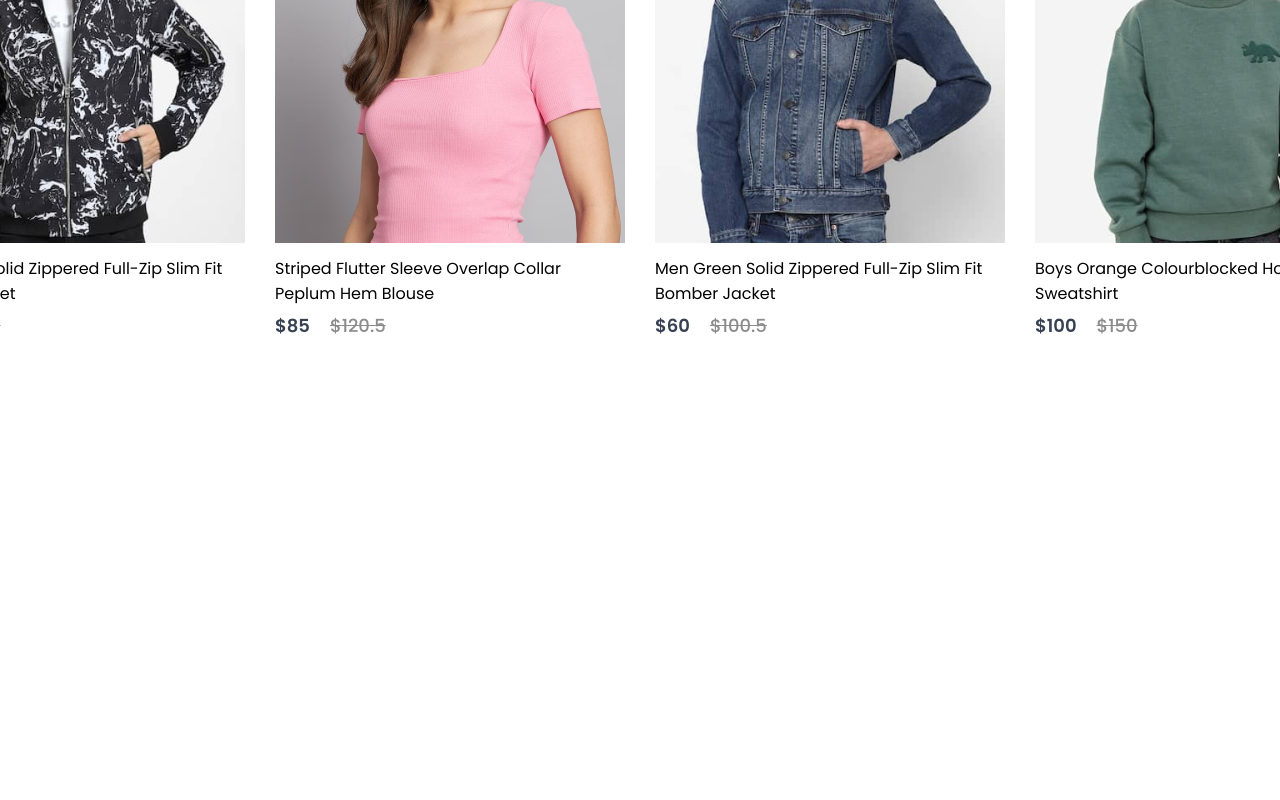
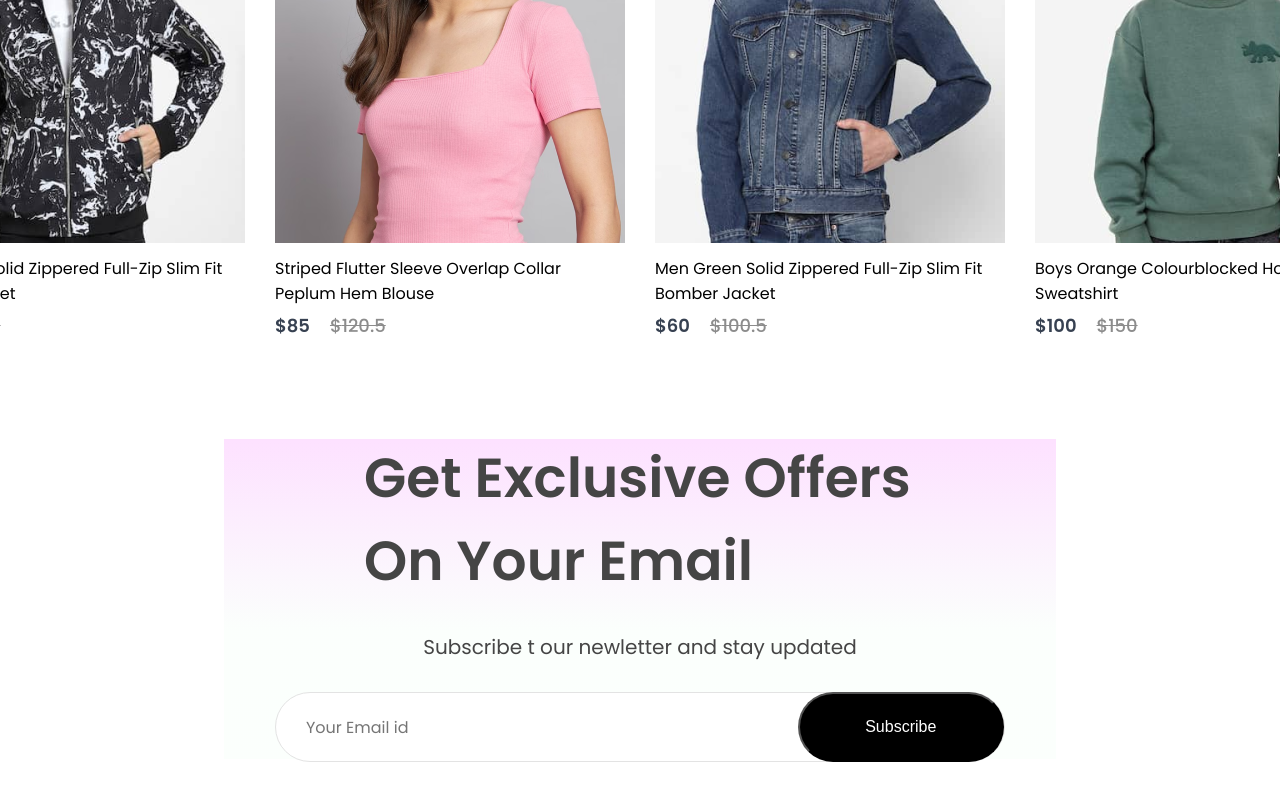
Before and after one commit to ankittripathe/FashionHub, a React (Vite) app: page / in a window 1280 px wide. Shown: the part 3117-3917 px from the top of the page. Before the commit the page ends 3456 px from the top, so only its background shows below. Built offline with nearby package versions, Linux system fonts and the light colour scheme.

Commit message:
newLetter

```diff
--- a/src/Components/NewCollections/NewCollections.css
+++ b/src/Components/NewCollections/NewCollections.css
@@ -3,7 +3,7 @@
   flex-direction: column;
   align-items: center;
   gap: 10px;
-  height: 100%; /*height:90vh*/
+  margin-bottom: 100px;
 }
 .new-collections h1 {
   color: #171717;
--- /dev/null
+++ b/src/Components/NewsLetter/NewsLetter.css
@@ -0,0 +1,55 @@
+.news-letter {
+  width: 65%;
+  height: 40vh;
+  display: flex;
+  flex-direction: column;
+  align-items: center;
+  justify-content: center;
+  margin: auto;
+  padding: 0px 140px;
+  margin-bottom: 150px;
+  gap: 30px;
+  background: linear-gradient(180deg, #fde1ff 0%, #e1ffea22 60%);
+}
+
+.news-letter h1 {
+  color: #454545;
+  font-size: 55px;
+  font-weight: 600;
+}
+
+.news-letter p {
+  color: #454545;
+  font-size: 20px;
+}
+
+.news-letter div {
+  display: flex;
+  align-items: center;
+  justify-content: space-between;
+  background-color: white;
+  width: 730px;
+  height: 70px;
+  border-radius: 80px;
+  border: 1px solid #e3e3e3;
+}
+
+.news-letter input{
+    width: 500px;
+    margin-left: 30px;
+    border: none;
+    outline: none;
+    color: #616161;
+    font-family: Poppins;
+    font-size: 16px;
+}
+
+.news-letter div button{
+    width: 210px;
+    height: 70px;
+    border-radius: 80px;
+    background-color: black;
+    color: white;
+    font-size: 16px;
+    cursor: pointer;
+}
--- /dev/null
+++ b/src/Components/NewsLetter/NewsLetter.jsx
@@ -0,0 +1,17 @@
+import React from 'react'
+import './NewsLetter.css'
+
+const NewsLetter = () => {
+  return (
+    <div className='news-letter'>
+      <h1>Get Exclusive Offers On Your Email</h1>
+      <p>Subscribe t our newletter and stay updated</p>
+      <div>
+        <input type="email" placeholder='Your Email id' />
+        <button>Subscribe</button>
+      </div>
+    </div>
+  )
+}
+
+export default NewsLetter
--- a/src/Pages/Shop.jsx
+++ b/src/Pages/Shop.jsx
@@ -1,18 +1,20 @@
-import React from 'react'
-import Hero from '../Components/Hero/Hero'
-import Popular from '../Components/Popular/Popular'
-import Offers from '../Components/Offers/Offers'
-import NewCollections from '../Components/NewCollections/NewCollections'
+import React from "react";
+import Hero from "../Components/Hero/Hero";
+import Popular from "../Components/Popular/Popular";
+import Offers from "../Components/Offers/Offers";
+import NewCollections from "../Components/NewCollections/NewCollections";
+import NewsLetter from "../Components/NewsLetter/NewsLetter";
 
 const Shop = () => {
   return (
     <div>
-      <Hero/>
-      <Popular/>
-      <Offers/>
-      <NewCollections/>
+      <Hero />
+      <Popular />
+      <Offers />
+      <NewCollections />
+      <NewsLetter />
     </div>
-  )
-}
+  );
+};
 
-export default Shop
+export default Shop;
```
